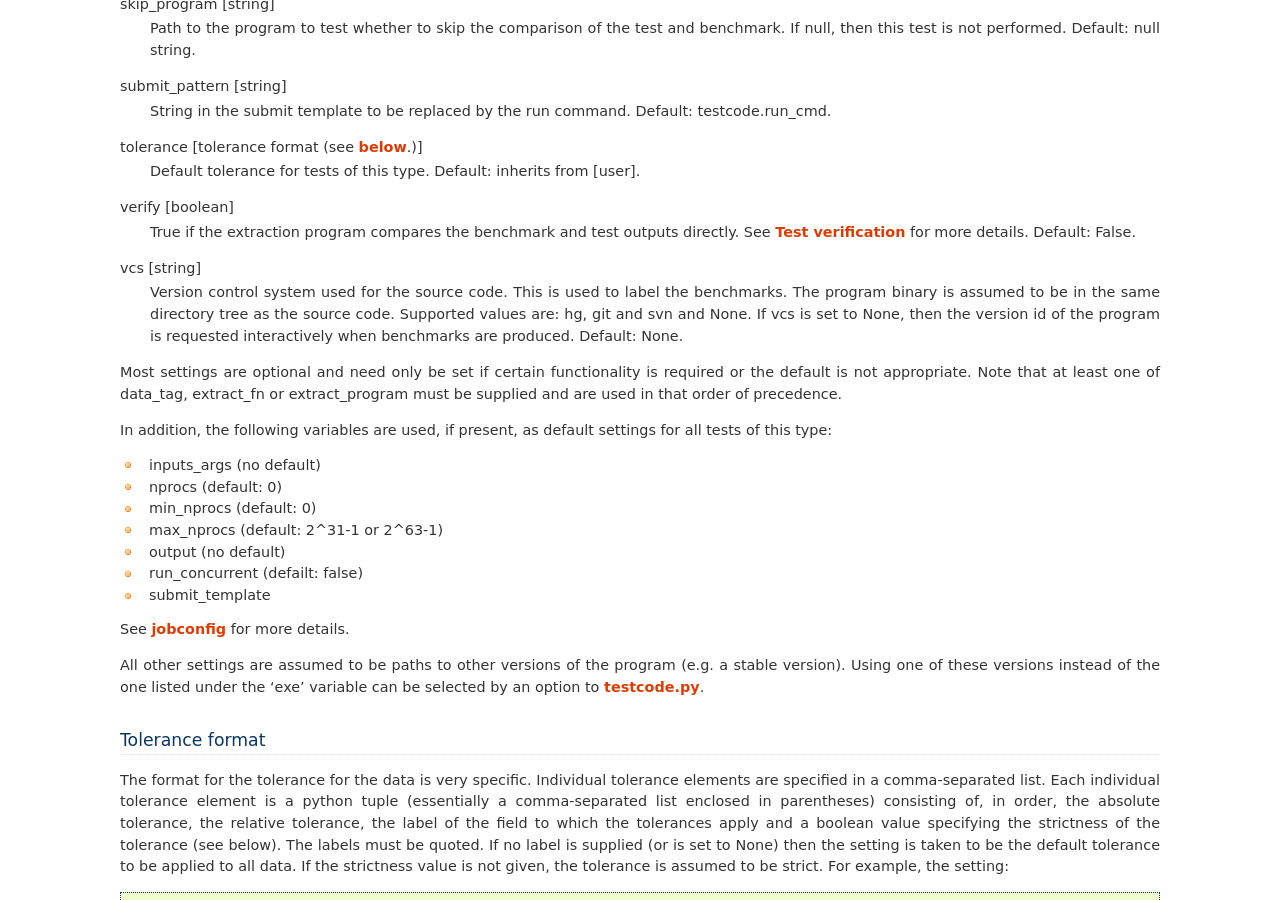
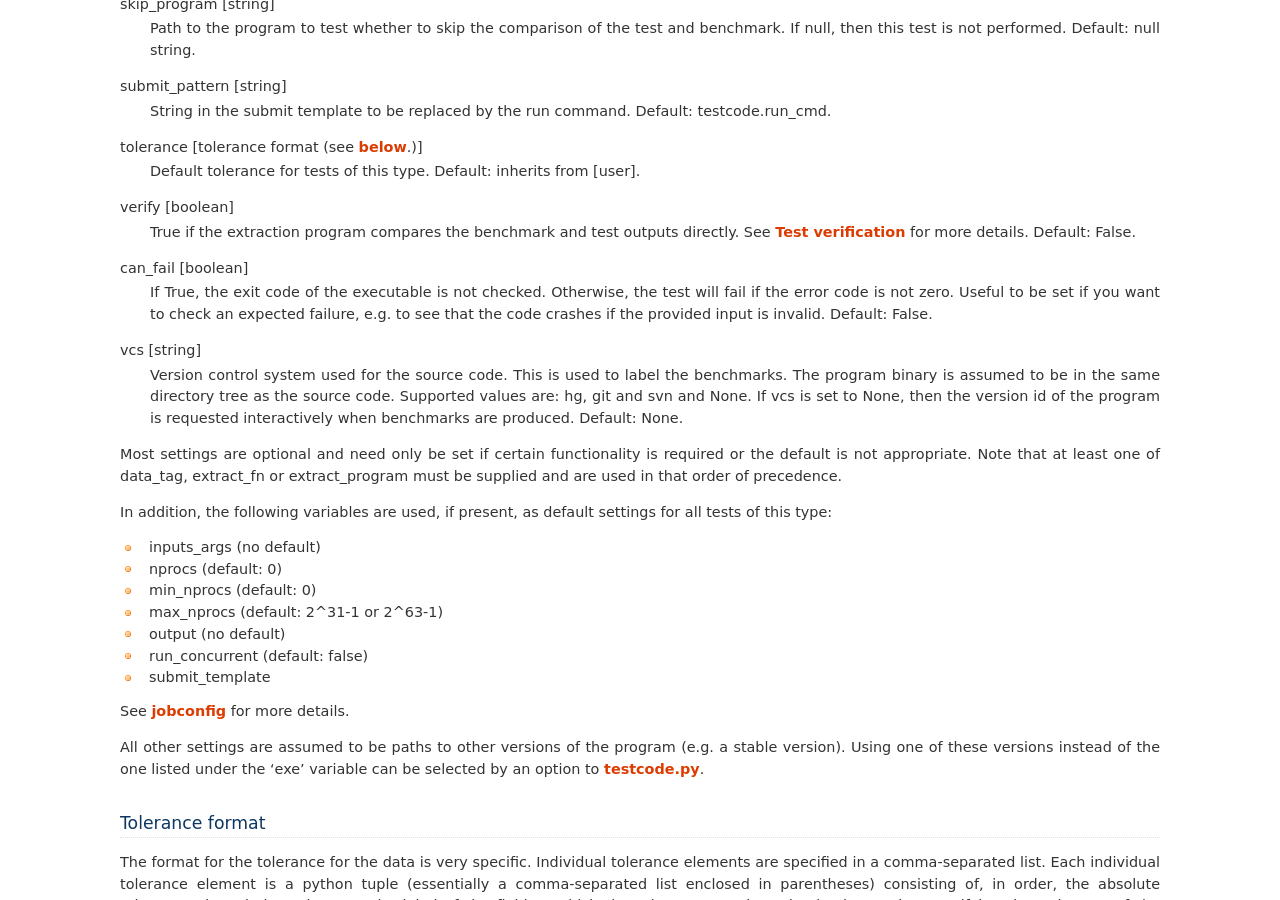
Before and after one commit to jsspencer/testcode, a Sphinx documentation site: the page built from docs/userconfig.rst, in a window 1280 px wide and 900 px high, scrolled down 2874 px. Built offline with Sphinx 7.4.7, drawn with Linux system fonts in a browser that asks for light colours.

Commit message:
Adding the possibility for a program to fail

```diff
--- a/docs/userconfig.rst
+++ b/docs/userconfig.rst
@@ -152,6 +152,11 @@ verify [boolean]
     True if the extraction program compares the benchmark and test
     outputs directly.  See :ref:`verification` for more details.  Default:
     False.
+can_fail [boolean]
+    If True, the exit code of the executable is not checked. Otherwise,
+    the test will fail if the error code is not zero. Useful to be set
+    if you want to check an expected failure, e.g. to see that the code
+    crashes if the provided input is invalid. Default: False.
 vcs [string]
     Version control system used for the source code.  This is used to
     label the benchmarks.  The program binary is assumed to be in the same
@@ -172,7 +177,7 @@ for all tests of this type:
 * min_nprocs (default: 0)
 * max_nprocs (default: 2^31-1 or 2^63-1)
 * output (no default)
-* run_concurrent (defailt: false)
+* run_concurrent (default: false)
 * submit_template
 
 See :ref:`jobconfig` for more details.
```
Also changed, not shown: 2 other files.
